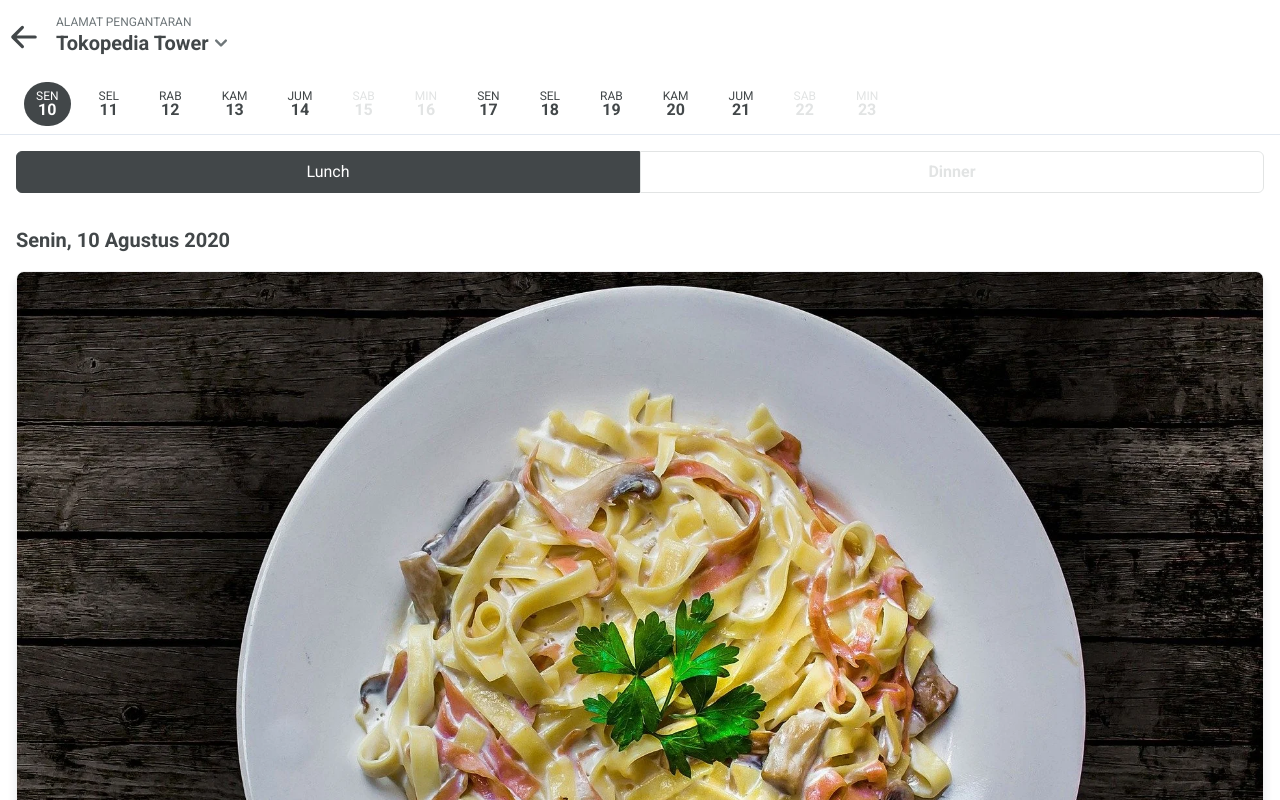
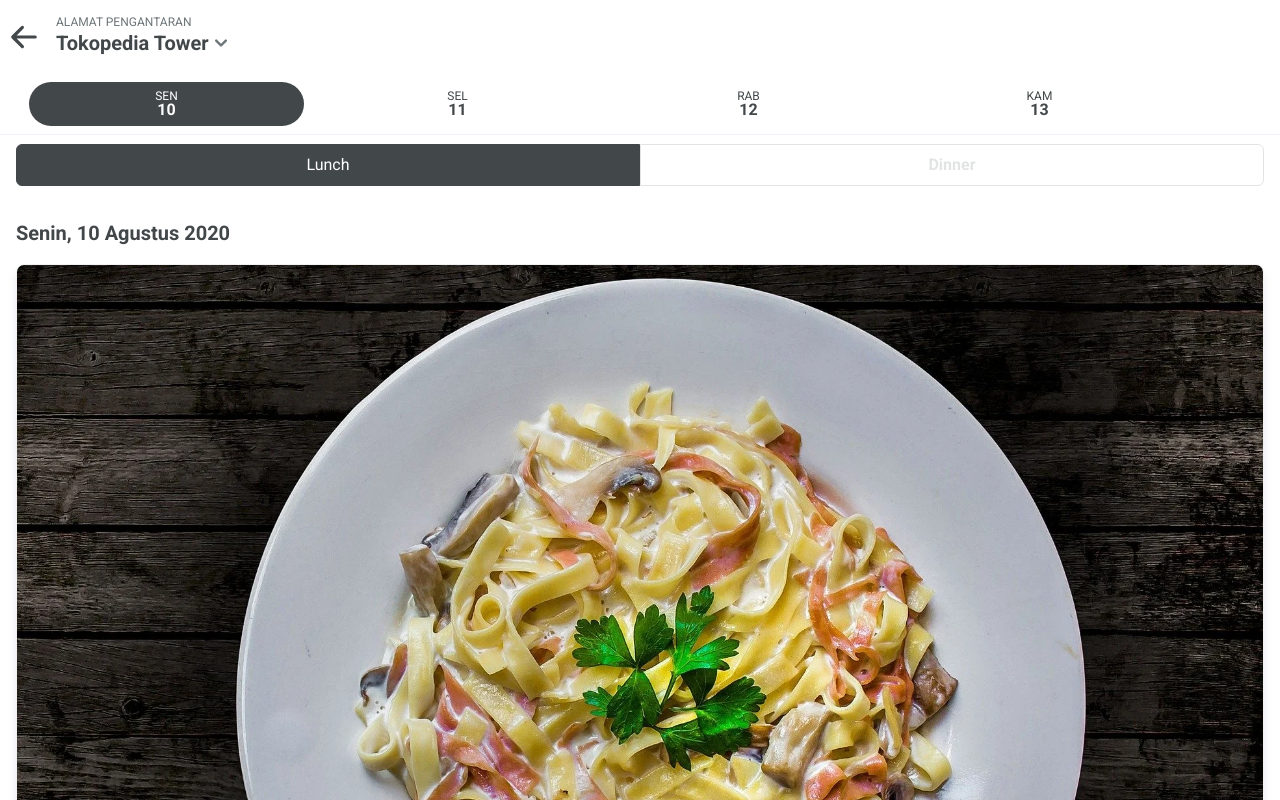
Before and after one commit to anovado/4ced8f7594d49d81a5ad523256f5d3aafe1ffb9e, a React (Create React App) app: page / in a window 1280 px wide. Shown: the top 800 px of the page. Built offline with nearby package versions, Linux system fonts and the light colour scheme.

Commit message:
change sticky to fixed, add grid into component date selector

```diff
--- a/src/components/Cart.jsx
+++ b/src/components/Cart.jsx
@@ -3,7 +3,7 @@ import React from "react";
 function Cart(props) {
   return (
     <div
-      className={`sticky bottom-0 w-full ${
+      className={`fixed bottom-0 w-full ${
         props.openCart ? "block" : "hidden"
       } `}
     >
--- /dev/null
+++ b/src/components/DateContainer.jsx
@@ -0,0 +1,27 @@
+import React, { Fragment } from "react";
+import DateSelector from "../components/DateSelector";
+
+function DateContainer(props) {
+  const { selectedDate, setDate, days } = props;
+  return (
+    <div className="date-selector ">
+      <div className="list-container">
+        <ul className="list">
+          {days.map((el, i) => (
+            <Fragment key={i}>
+              <DateSelector
+                selectedDate={selectedDate}
+                setDate={(e) => setDate(e)}
+                day={el.day}
+                date={el.date}
+                index={i}
+              />
+            </Fragment>
+          ))}
+        </ul>
+      </div>
+    </div>
+  );
+}
+
+export default DateContainer;
--- a/src/components/DateSelector.jsx
+++ b/src/components/DateSelector.jsx
@@ -4,7 +4,7 @@ function DateSelector(props) {
   const { selectedDate, setDate, date, day, index } = props;
 
   return (
-    <div
+    <li
       className={`ml-2 mr-2 ${
         index === selectedDate && day !== "SABTU" && day !== "MINGGU"
           ? "text-white bg-charcoal date-circle"
@@ -16,7 +16,7 @@ function DateSelector(props) {
     >
       <p className="text-xs leading-none">{day.slice(0, 3)}</p>
       <p className="font-semibold leading-none">{date}</p>
-    </div>
+    </li>
   );
 }
 export default DateSelector;
--- a/src/components/LunchDinner.jsx
+++ b/src/components/LunchDinner.jsx
@@ -2,7 +2,7 @@ import React from "react";
 
 function LunchDinner(props) {
   return (
-    <div className="mx-4 mt-4 mb-2 grid grid-cols-12">
+    <div className="mx-4 mt-36 mb-2 grid grid-cols-12">
       <button
         className={`col-span-6 py-2 focus:outline-none radius-first ${
           props.lunch
--- a/src/components/ModalLocation.jsx
+++ b/src/components/ModalLocation.jsx
@@ -2,7 +2,7 @@ import React, { Fragment } from "react";
 import SearchResult from "./SearchResult";
 
 function ModalLocation(props) {
-  const { openModal, setOpenModal, filtered, setKeyword } = props;
+  const { openModal, setOpenModal, filtered, setKeyword, setLocation } = props;
 
   return (
     <div
@@ -41,7 +41,11 @@ function ModalLocation(props) {
         {filtered
           ? filtered.map((el, i) => (
               <Fragment key={i}>
-                <SearchResult name={el.name} address={el.address} />
+                <SearchResult
+                  name={el.name}
+                  address={el.address}
+                  setLocation={(e) => setLocation(e)}
+                />
               </Fragment>
             ))
           : null}
--- a/src/components/NavBar.jsx
+++ b/src/components/NavBar.jsx
@@ -1,6 +1,8 @@
 import React from "react";
 
 function NavBar(props) {
+  const { location, setModal } = props;
+
   return (
     <div className="flex items-center mx-2 mb-4 text-charcoal">
       <svg
@@ -18,9 +20,9 @@ function NavBar(props) {
         <p className="text-silver text-xs leading-none">ALAMAT PENGANTARAN</p>
         <button
           className="flex text-xl items-center font-semibold focus:outline-none"
-          onClick={() => props.setModal(true)}
+          onClick={() => setModal(true)}
         >
-          Tokopedia Tower{" "}
+          {location}{" "}
           <svg
             viewBox="0 0 20 20"
             fill="currentColor"
--- a/src/components/SearchResult.jsx
+++ b/src/components/SearchResult.jsx
@@ -1,10 +1,11 @@
-import React from "react";
+import React, { Fragment } from "react";
 
 function SearchResult(props) {
-  const { name, address } = props;
+  const { name, address, setLocation } = props;
 
   return (
-    <div className="ml-2 mr-4 my-4 grid grid-cols-12 items-center">
+    <Fragment>
+      <div className="result-container" onClick={() => setLocation(name)}>
         <div className="col-span-2 mx-auto bg-cultured rounded-full py-2">
           <svg
             viewBox="0 0 20 20"
@@ -20,12 +21,18 @@ function SearchResult(props) {
         </div>
         <div className="col-span-10">
           <p className="text-charcoal font-medium">{name}</p>
-        <p className="text-silver text-sm mb-2">
+          <p className="text-silver text-sm">
             {address.length > 40 ? address.slice(0, 40) + "..." : address}
           </p>
-        <hr />
         </div>
       </div>
+      <div className="result-container">
+        <div className="col-span-2" />
+        <div className="col-span-10 py-1">
+          <hr className="opacity-50" />
+        </div>
+      </div>
+    </Fragment>
   );
 }
 
--- a/src/pages/Home.jsx
+++ b/src/pages/Home.jsx
@@ -3,8 +3,8 @@ import NavBar from "../components/NavBar";
 import LunchDinner from "../components/LunchDinner";
 import Menu from "../components/Menu";
 import Cart from "../components/Cart";
-import DateSelector from "../components/DateSelector";
 import ModalLocation from "../components/ModalLocation";
+import DateContainer from "../components/DateContainer";
 
 function Home() {
   const [lunch, setLunch] = useState(true);
@@ -12,6 +12,7 @@ function Home() {
   const [openCart, setOpenCart] = useState(false);
   const [selectedDate, setSelectedDate] = useState(0);
   const [keyword, setKeyword] = useState("");
+  const [location, setLocation] = useState("Tokopedia Tower");
 
   const days = [
     { day: "SENIN", date: 10 },
@@ -90,26 +91,18 @@ function Home() {
   }
 
   return (
-    <div className="font-body topbar">
-      <div className="top-0 pt-4 sticky bg-white">
+    <div className="font-body ">
+      <div className="top-0 pt-4 fixed bg-white w-full">
         {/* component navbar */}
-        <NavBar setModal={(e) => setOpenModal(e)} />
+        <NavBar setModal={(e) => setOpenModal(e)} location={location} />
 
         {/* component date selector */}
-        <div className="date-selector">
-          {days.map((el, i) => (
-            <Fragment key={i}>
-              <DateSelector
-                selectedDate={selectedDate}
-                setDate={(e) => setSelectedDate(e)}
-                day={el.day}
-                date={el.date}
-                index={i}
-              />
-            </Fragment>
-          ))}
-        </div>
-        <hr className="bg-cultured" />
+        <DateContainer
+          selectedDate={selectedDate}
+          setDate={(e) => setSelectedDate(e)}
+          days={days}
+        />
+        <hr className="opacity-50" />
       </div>
 
       {/* lunch and dinner button section */}
@@ -129,6 +122,7 @@ function Home() {
         setOpenModal={(e) => setOpenModal(e)}
         filtered={filtered}
         setKeyword={(e) => setKeyword(e)}
+        setLocation={(e) => setLocation(e)}
       />
 
       {/* Cart */}
--- a/src/tailwind.css
+++ b/src/tailwind.css
@@ -3,14 +3,51 @@
 @tailwind base;
 @tailwind components;
 .date-selector {
-  @apply ml-4 mt-6 mb-2 flex overflow-x-auto overflow-y-hidden text-center;
+  @apply ml-4 mt-6 mb-2 text-center;
 }
 
 .date-circle {
   @apply rounded-full py-2 px-3;
 }
 
+.result-container {
+  @apply ml-2 mr-4 my-2 grid grid-cols-12 items-center;
+}
+
 @tailwind utilities;
+
+.scroller {
+  padding: 0;
+  display: grid;
+  grid-template-columns: 20px 20px 20px;
+  align-content: start;
+}
+
+.scroller > * {
+  grid-column: 2 / -2;
+}
+
+.scroller > .list-container {
+  grid-column: 1 / -1;
+}
+
+.list {
+  display: grid;
+  grid-template-columns: 5px;
+  grid-auto-flow: column;
+  grid-auto-columns: calc(25% - 25px);
+  overflow-x: scroll;
+  scroll-snap-type: x proximity;
+  padding-bottom: 10;
+  margin-bottom: -0.5px;
+}
+
+.list:before,
+.list:after {
+  content: "";
+  width: 10px;
+}
+
 .radius-first {
   border-radius: 6px 0 0 6px;
 }
@@ -28,9 +65,9 @@
   z-index: 2000;
   background: rgba(0, 0, 0, 0.3);
   opacity: 0;
-  /* overflow: hidden; */
   visibility: hidden;
   transform: scale(1.1);
+  transform: none;
   transition: visibility 0s linear 0.25s, opacity 0.25s 0s, transform 0.25s;
 }
 
@@ -66,10 +103,3 @@
 .cart-bg {
   background: linear-gradient(to bottom, rgba(255, 255, 255, 0), #ffffff);
 }
-
-.topbar {
-  -webkit-transform: translate3d(0, 0, 0);
-  -webkit-transform: translateZ(0);
-  -webkit-backface-visibility: hidden;
-  -webkit-perspective: 1000;
-}
```
Also changed, not shown: src/tailwind.output.css. Lines whose indentation alone changed are shown as unchanged.
